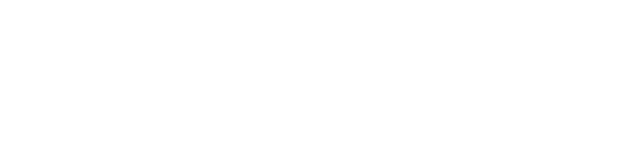
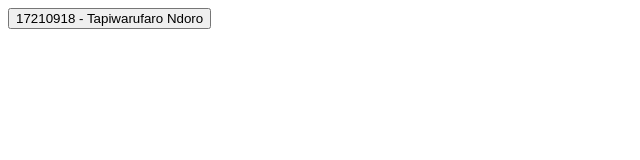
Before and after one commit to ntandomthembu/Practical_7, a plain HTML site: page Index.html in a window 1280 px wide. Shown: the whole page, without its empty margins (0-640 px from the left). Drawn offline with Linux system fonts and the light colour scheme.

Commit message:
Update Index.html
button created by yours truly, the uncle

```diff
--- a/Index.html
+++ b/Index.html
@@ -6,6 +6,9 @@
 </head>
 
 <body>
+
+     <button type="button" onclick="myFunction()" > 17210918 - Tapiwarufaro Ndoro </button>
+
 </body>
 
 </html>
```
